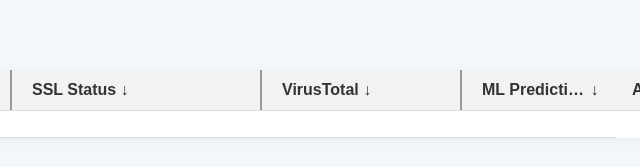
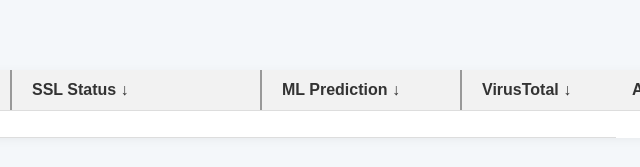
Before and after one commit to JasperHall477/web-app, a website: page public/dashboard.html in a window 1280 px wide. Shown: the part 736-903 px from the top of the page, 640-1280 px from the left. Drawn offline with nearby package versions, Linux system fonts and the light colour scheme; no server answers; sample sign-in values are in the browser's storage.

Commit message:
fix headings dashboard table

```diff
--- a/public/dashboard.html
+++ b/public/dashboard.html
@@ -37,8 +37,8 @@
             <th><span class="sort-text">URL</span><span class="resize-handle"></span></th>
             <th><span class="sort-text">Phishing Status</span><span class="resize-handle"></span></th>
             <th><span class="sort-text">SSL Status</span><span class="resize-handle"></span></th>
-            <th><span class="sort-text">VirusTotal</span><span class="resize-handle"></span></th>
-            <th><span class="sort-text">ML Prediction</span></th>
+            <th><span class="sort-text">ML Prediction</span><span class="resize-handle"></span></th>
+            <th><span class="sort-text">VirusTotal</span></th>
             <th style="width: 150px;">Actions</th>
           </tr>
         </thead>
```
